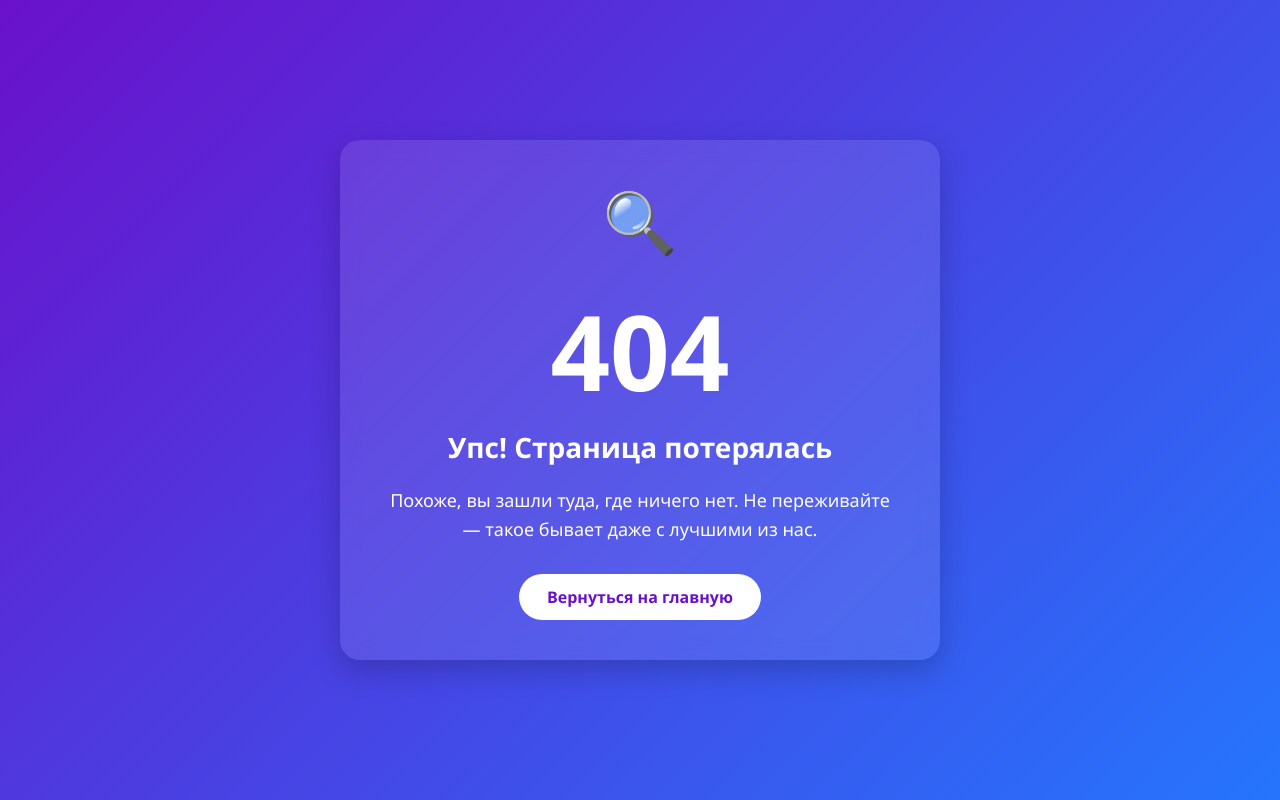
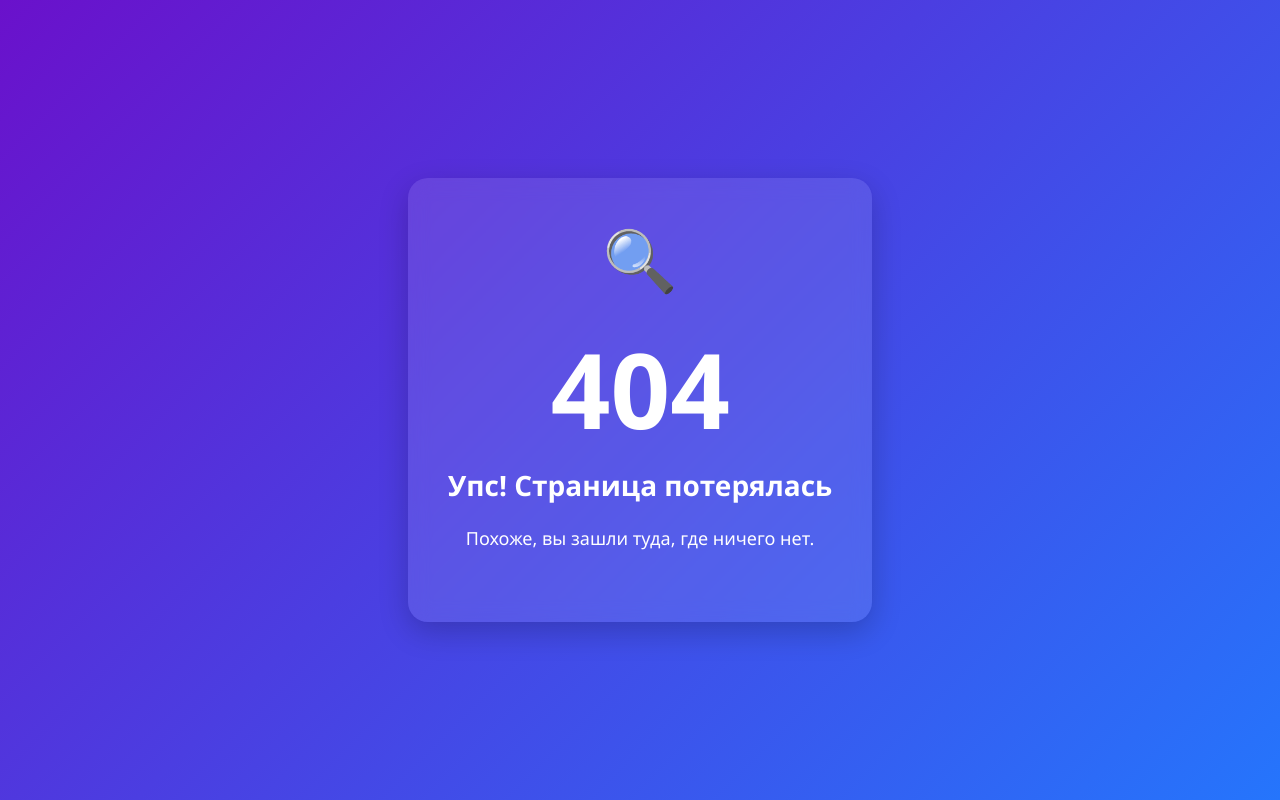
Before and after one commit to HOLLL-DZ/vless-combiner, a Flask app: page / in a window 1280 px wide. Run offline with Flask 3, Linux system fonts and the light colour scheme.

Commit message:
Update index.html

```diff
--- a/templates/index.html
+++ b/templates/index.html
@@ -81,8 +81,7 @@
     <div class="emoji">🔍</div>
     <h1>404</h1>
     <h2>Упс! Страница потерялась</h2>
-    <p>Похоже, вы зашли туда, где ничего нет. Не переживайте — такое бывает даже с лучшими из нас.</p>
-    <a href="/">Вернуться на главную</a>
+    <p>Похоже, вы зашли туда, где ничего нет.</p>
   </div>
 </body>
 </html>
```
